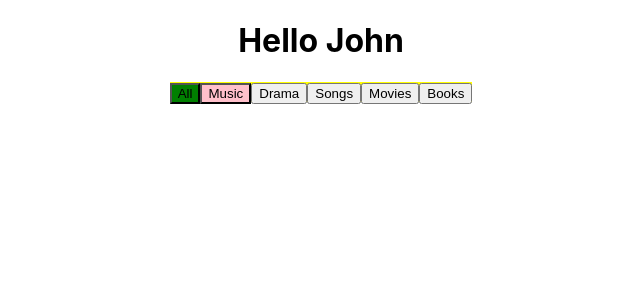
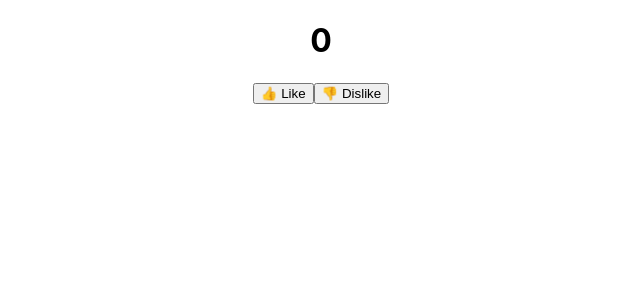
Before and after one commit to ManojNambiraj/Qtree_Dec25_React, a React (Create React App) app: page / in a window 1280 px wide. Shown: the top 300 px of the page, without its empty margins (319-959 px from the left). Built offline with nearby package versions, Linux system fonts and the light colour scheme.

Commit message:
Hooks - useState

```diff
--- a/src/App.js
+++ b/src/App.js
@@ -1,23 +1,13 @@
-import "./App.css";
-import NewBtn from "./NewBtn";
+import React from 'react'
+import "./App.css"
+import LocalState from './LocalState'
 
 function App() {
-  function handle(value) {
-    alert(value);
-  }
-
   return (
-    <div className="App">
-      <h1>Hello John</h1>
-
-      <NewBtn btnName="All" btnColor="green" handle={handle} />
-      <NewBtn btnName="Music" btnColor="pink" handle={handle} />
-      <NewBtn btnName="Drama" handle={handle} />
-      <NewBtn btnName="Songs" handle={handle} />
-      <NewBtn btnName="Movies" handle={handle} />
-      <NewBtn btnName="Books" handle={handle} />
+    <div className='App'>
+      <LocalState />
     </div>
-  );
+  )
 }
 
-export default App;
+export default App
--- /dev/null
+++ b/src/LocalState.js
@@ -0,0 +1,27 @@
+import React, { useState } from "react";
+
+function LocalState() {
+  const [state, setState] = useState(0);
+  const [color, setColor] = useState("white");
+
+  function handleLike(){
+    setState(state + 1)
+    setColor("green")
+  }
+
+  function handleDislike(){
+    setState(state - 1)
+    setColor("red")
+  }
+
+  return (
+    <div style={{ height: "600px", backgroundColor: color }}>
+      <h1>{state}</h1>
+
+      <button onClick={handleLike}>👍 Like</button>
+      <button onClick={handleDislike}>👎 Dislike</button>
+    </div>
+  );
+}
+
+export default LocalState;
```
Also changed, not shown: src/Intro.js (added, +23 -0 lines).
